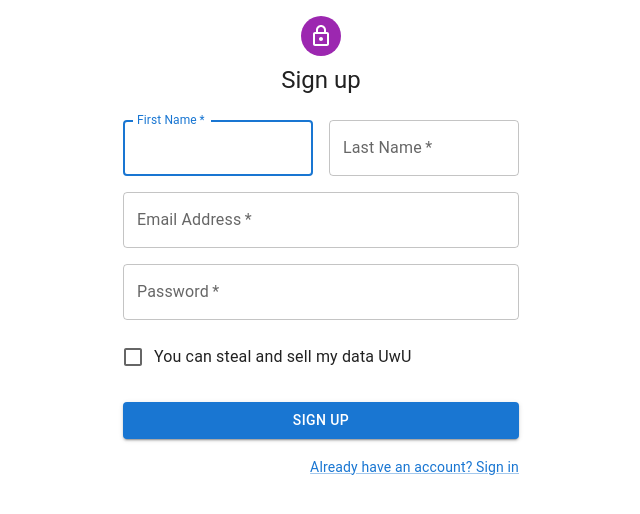
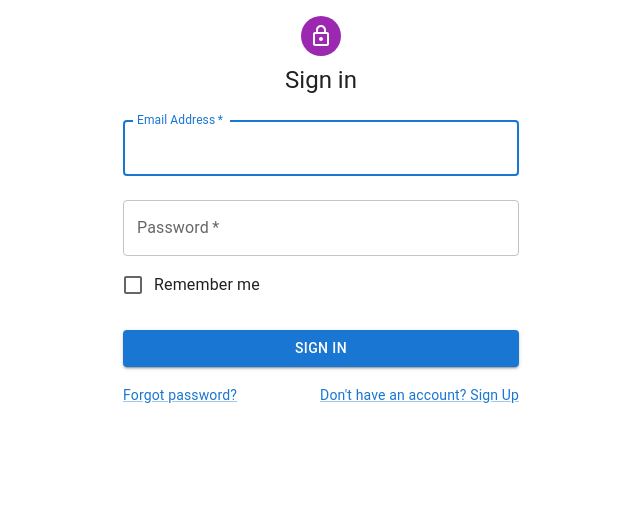
Before and after one commit to Nassim-Ddr/Twotter, a React (Create React App) app: page / in a window 1280 px wide. Shown: the top 514 px of the page, without its empty margins (319-959 px from the left). Built offline with nearby package versions, Linux system fonts and the light colour scheme.

Commit message:
Finished signin

```diff
--- a/src/components/App.js
+++ b/src/components/App.js
@@ -4,7 +4,7 @@
 
 function App() {
   return (
-    <Main cnx="FALSE" cur="SIGNUP"/>
+    <Main cnx="FALSE" cur="SIGNIN"/>
     );
 }
 
--- a/src/components/Main.js
+++ b/src/components/Main.js
@@ -13,6 +13,8 @@
       cur : props.cur
     }
   }
+
+  // CREATE FUNCTIONS : GOTOSIGNIN GOTOSIGNUP GOTOHOME GOTODEFAULT
 
   render() {
     if (this.state.cnx === "TRUE") {
--- a/src/components/Signin.js
+++ b/src/components/Signin.js
@@ -1,16 +1,89 @@
 import React from 'react';
+import Avatar from '@mui/material/Avatar';
+import Button from '@mui/material/Button';
+import CssBaseline from '@mui/material/CssBaseline';
+import TextField from '@mui/material/TextField';
+import FormControlLabel from '@mui/material/FormControlLabel';
+import Checkbox from '@mui/material/Checkbox';
+import Link from '@mui/material/Link';
+import Grid from '@mui/material/Grid';
+import Box from '@mui/material/Box';
+import LockOutlinedIcon from '@mui/icons-material/LockOutlined';
+import Typography from '@mui/material/Typography';
+import Container from '@mui/material/Container';
 
-
-
+const handleSubmit = (event) => {
+    event.preventDefault();
+    const data = new FormData(event.currentTarget);
+    // eslint-disable-next-line no-console
+    console.log({
+        email: data.get('email'),
+        password: data.get('password'),
+    });
+};
 
 class Signin extends React.Component {
     render() {
         return (
-            <div className="App">
-                <h1>SIGNIN</h1>
-            </div>
-      );
+            <Container component="main" maxWidth="xs">
+                <CssBaseline />
+                <Box className='flex-column-center'>
+                    <Avatar sx={{ m: 1, bgcolor: 'secondary.main' }}>
+                        <LockOutlinedIcon />
+                    </Avatar>
+                    <Typography component="h1" variant="h5">
+                        Sign in
+                    </Typography>
+                    <Box component="form" onSubmit={handleSubmit} noValidate sx={{ mt: 1 }}>
+                        <TextField
+                            margin="normal"
+                            required
+                            fullWidth
+                            id="email"
+                            label="Email Address"
+                            name="email"
+                            autoComplete="email"
+                            autoFocus
+                        />
+                        <TextField
+                            margin="normal"
+                            required
+                            fullWidth
+                            name="password"
+                            label="Password"
+                            type="password"
+                            id="password"
+                            autoComplete="current-password"
+                        />
+                        <FormControlLabel
+                            control={<Checkbox value="remember" color="primary" />}
+                            label="Remember me"
+                        />
+                        <Button
+                            type="submit"
+                            fullWidth
+                            variant="contained"
+                            sx={{ mt: 3, mb: 2 }}
+                        >
+                            Sign In
+                        </Button>
+                        <Grid container>
+                            <Grid item xs>
+                                <Link href="#" variant="body2">
+                                    Forgot password?
+                                </Link>
+                            </Grid>
+                            <Grid item>
+                                <Link href="#" variant="body2">
+                                    {"Don't have an account? Sign Up"}
+                                </Link>
+                            </Grid>
+                        </Grid>
+                    </Box>
+                </Box>
+            </Container>
+        );
     }
 }
 
-export default Signin
+export default Signin;
```
Also changed, not shown: src/components/Signup.js (indentation only).
